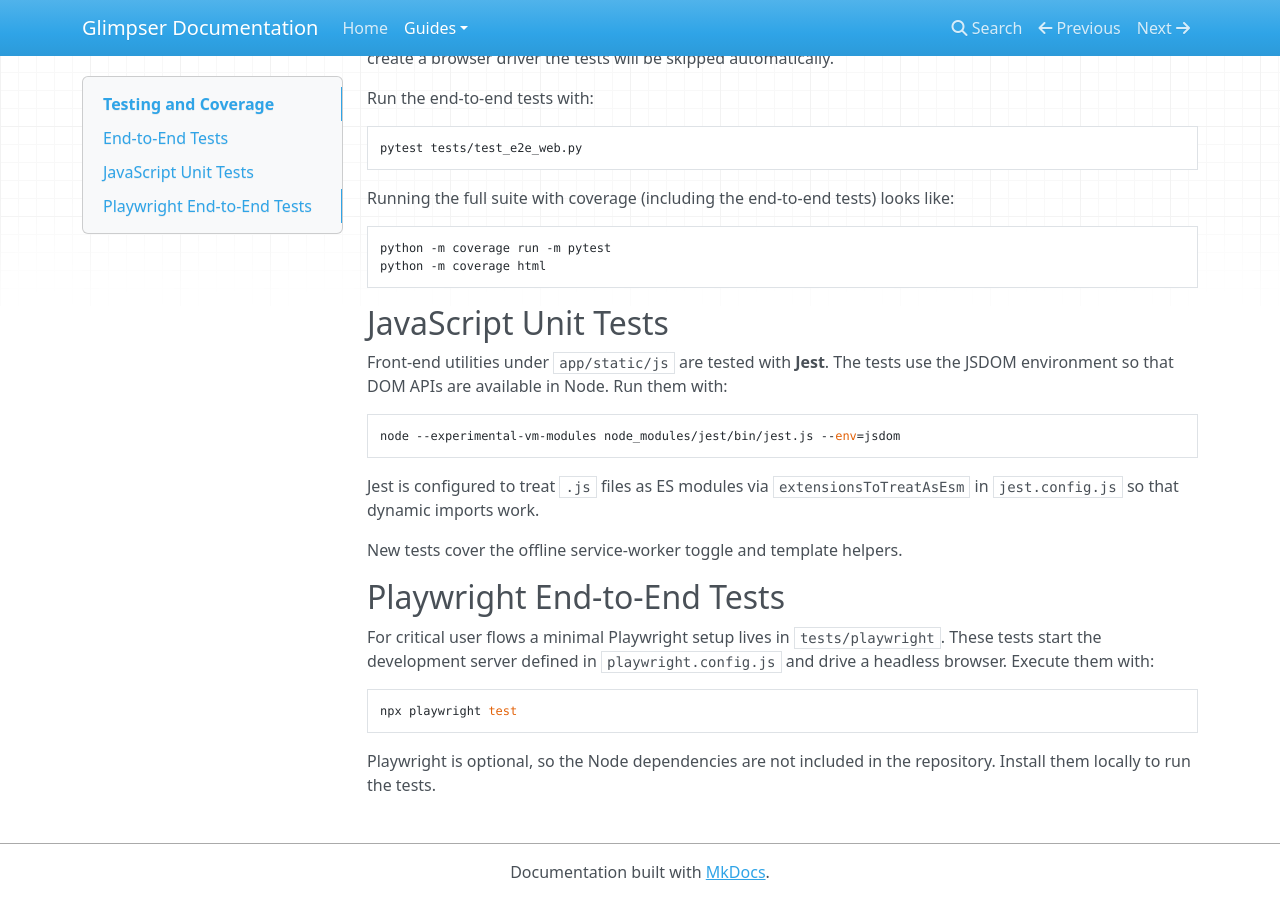
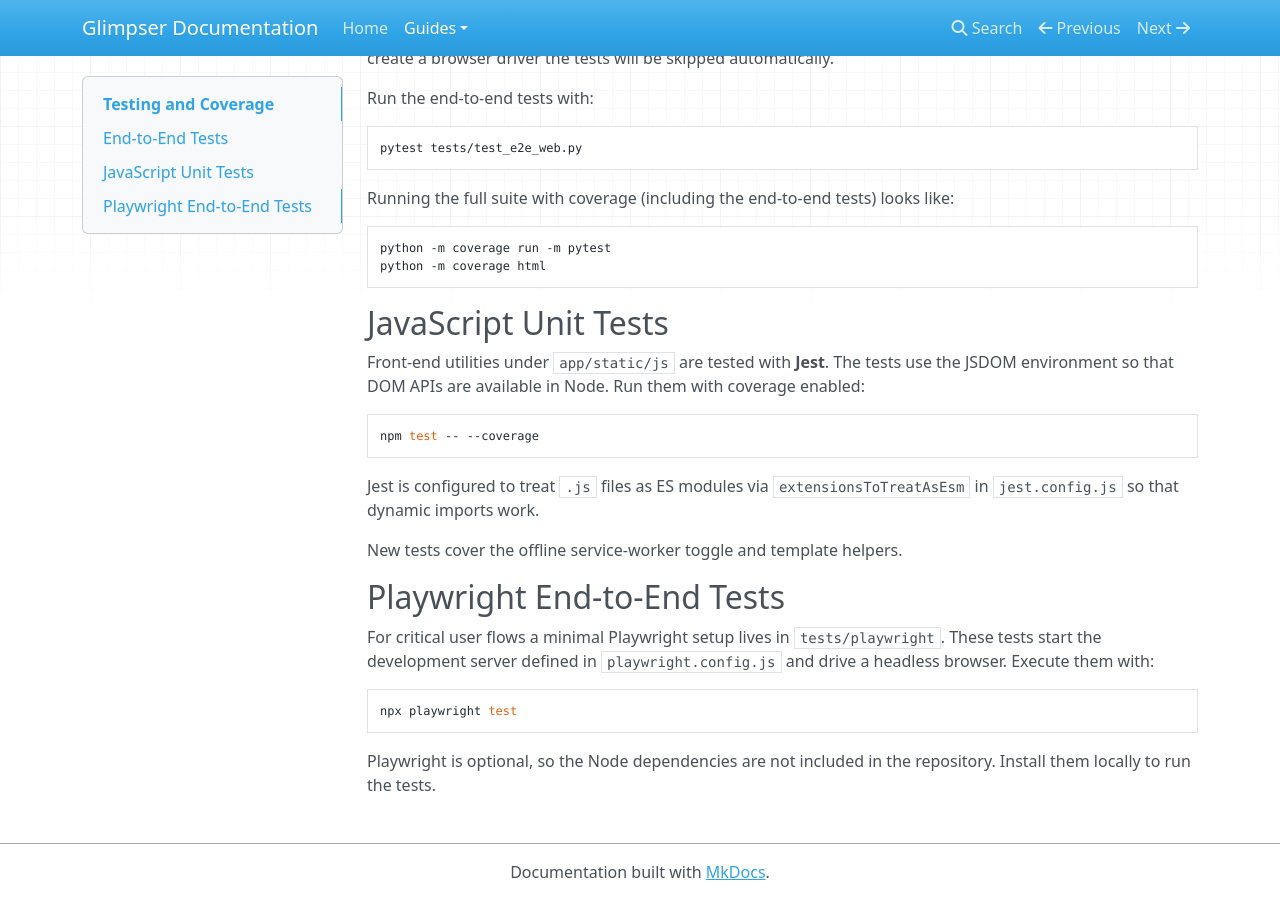
Before and after one commit to KristopherKubicki/glimpser, an MkDocs documentation site: the page built from docs/testing.md, in a window 1280 px wide and 900 px high, scrolled down 721 px. Built offline with MkDocs 1.6.1, drawn with Linux system fonts in a browser that asks for light colours; nearby versions of some CDN libraries.

Commit message:
ci: collect jest coverage

````diff
--- a/docs/testing.md
+++ b/docs/testing.md
@@ -53,10 +53,10 @@ python -m coverage html
 ## JavaScript Unit Tests
 
 Front‑end utilities under `app/static/js` are tested with **Jest**. The tests
-use the JSDOM environment so that DOM APIs are available in Node. Run them with:
+use the JSDOM environment so that DOM APIs are available in Node. Run them with coverage enabled:
 
 ```sh
-node --experimental-vm-modules node_modules/jest/bin/jest.js --env=jsdom
+npm test -- --coverage
 ```
 
 Jest is configured to treat `.js` files as ES modules via
````
Also changed, not shown: docs/ci_checks.md (+1 -1 lines), 1 other file.
